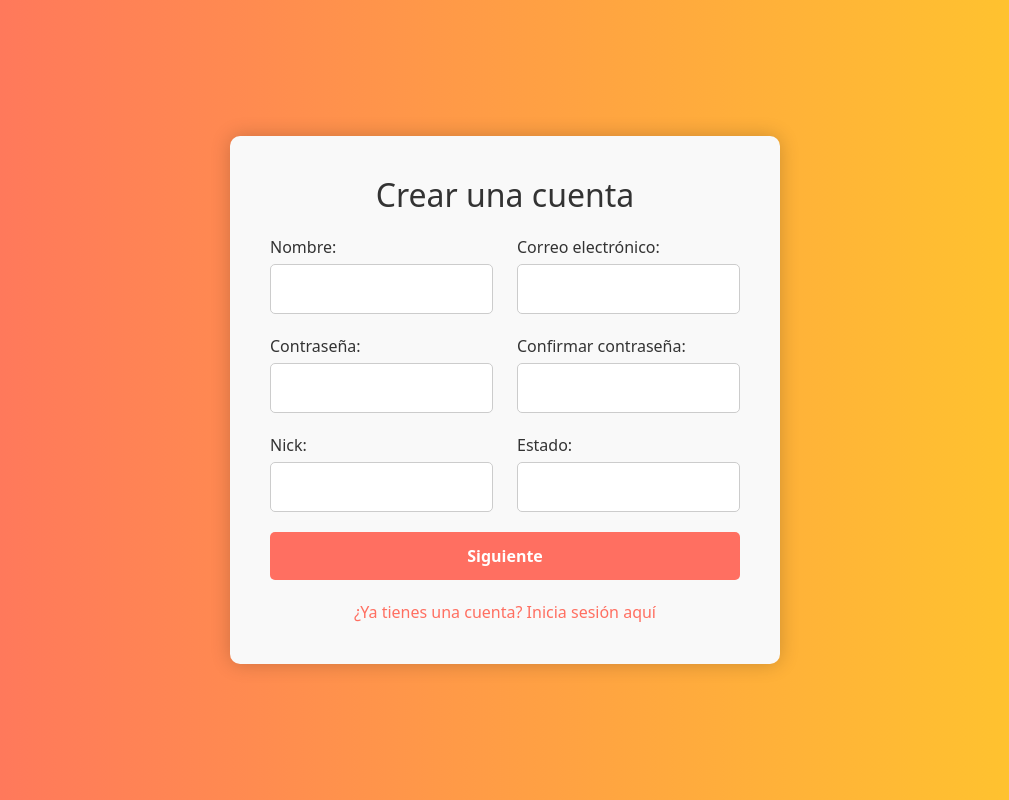
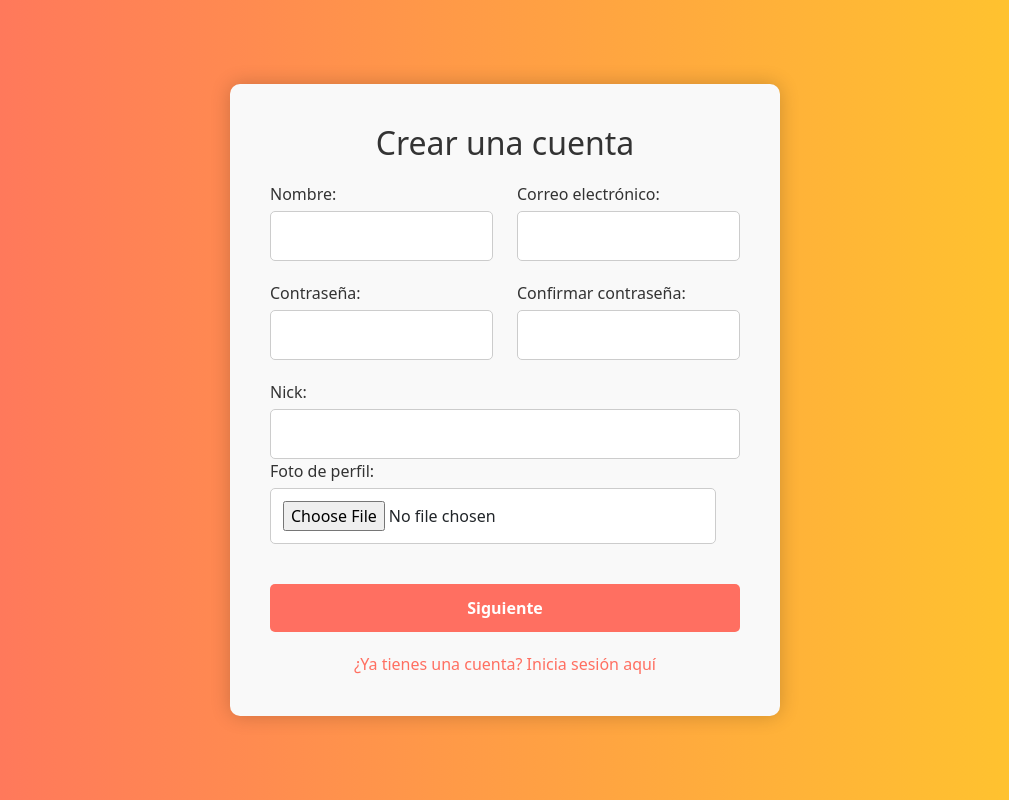
Before and after one commit to mgarciad34/SwipeSpark, an Angular app: page /registro in a window 1280 px wide. Shown: the whole page, without its empty margins (135-1144 px from the left). Built offline with nearby package versions, Linux system fonts and the light colour scheme.

Commit message:
Actualizamos formulario de registro

```diff
--- a/angular.json
+++ b/angular.json
@@ -96,5 +96,8 @@
         }
       }
     }
+  },
+  "cli": {
+    "analytics": false
   }
 }
--- a/src/app/pantallas/registro/registro.component.html
+++ b/src/app/pantallas/registro/registro.component.html
@@ -26,11 +26,18 @@
         <label for="nick">Nick:</label>
         <input type="text" id="nick" name="nick" required>
       </div>
+      <div class="row">
+        <div class="form-group">
+          <label for="foto-perfil">Foto de perfil:</label>
+          <input type="file" id="foto-perfil" name="foto-perfil">
+        </div>
+      </div>
+
       <div class="form-group">
-        <label for="estado">Estado:</label>
-        <input type="text" id="estado" name="estado" required>
+        <input type="hidden" id="estado" name="estado" value="usuario">
       </div>
     </div>
+
     <button type="submit" class="btn">Siguiente</button>
     <div class="options">
       <a routerLink="/">¿Ya tienes una cuenta? Inicia sesión aquí</a>
```
Also changed, not shown: 1 other file (tests, documents, lock files or other folders).
